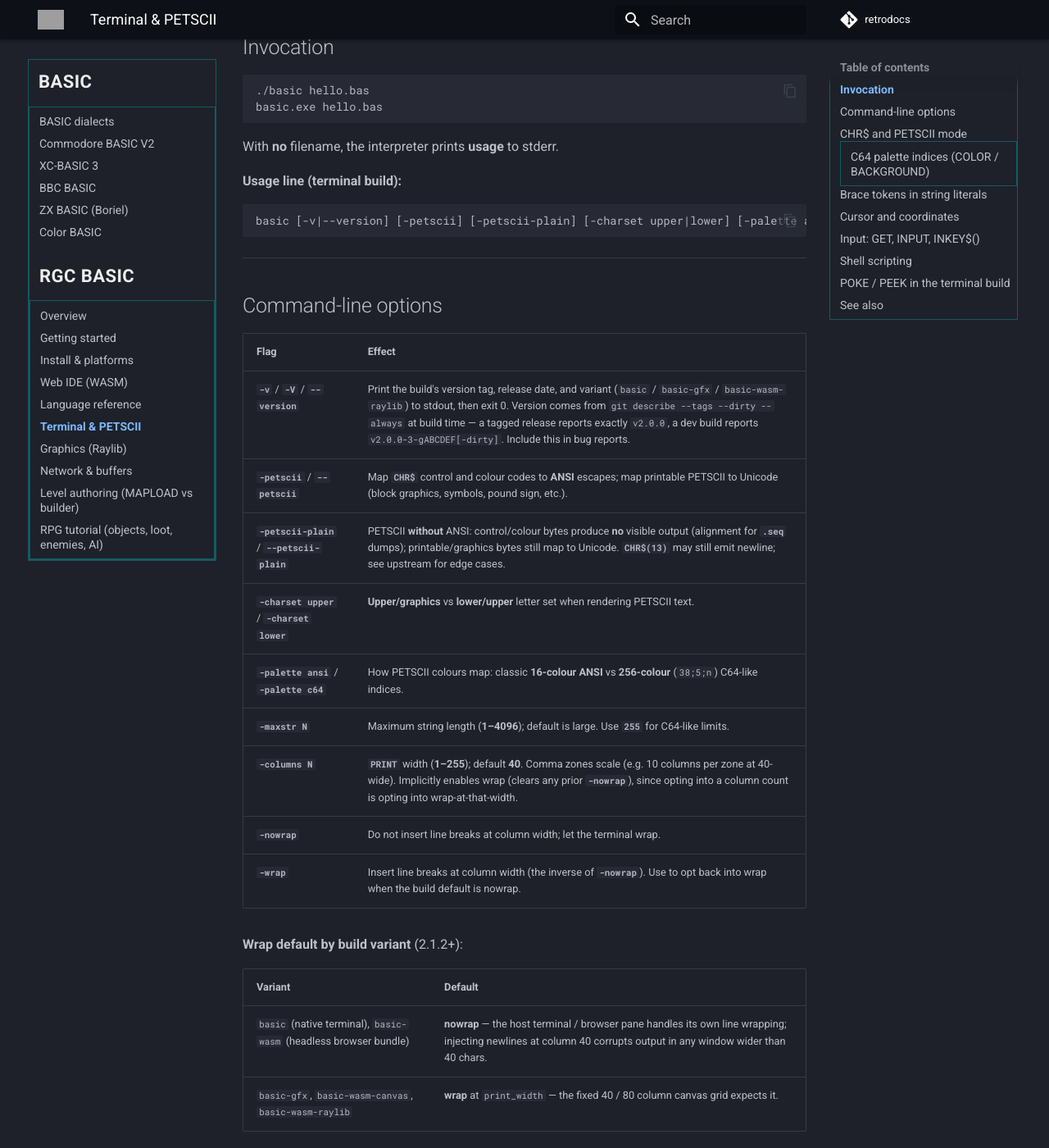
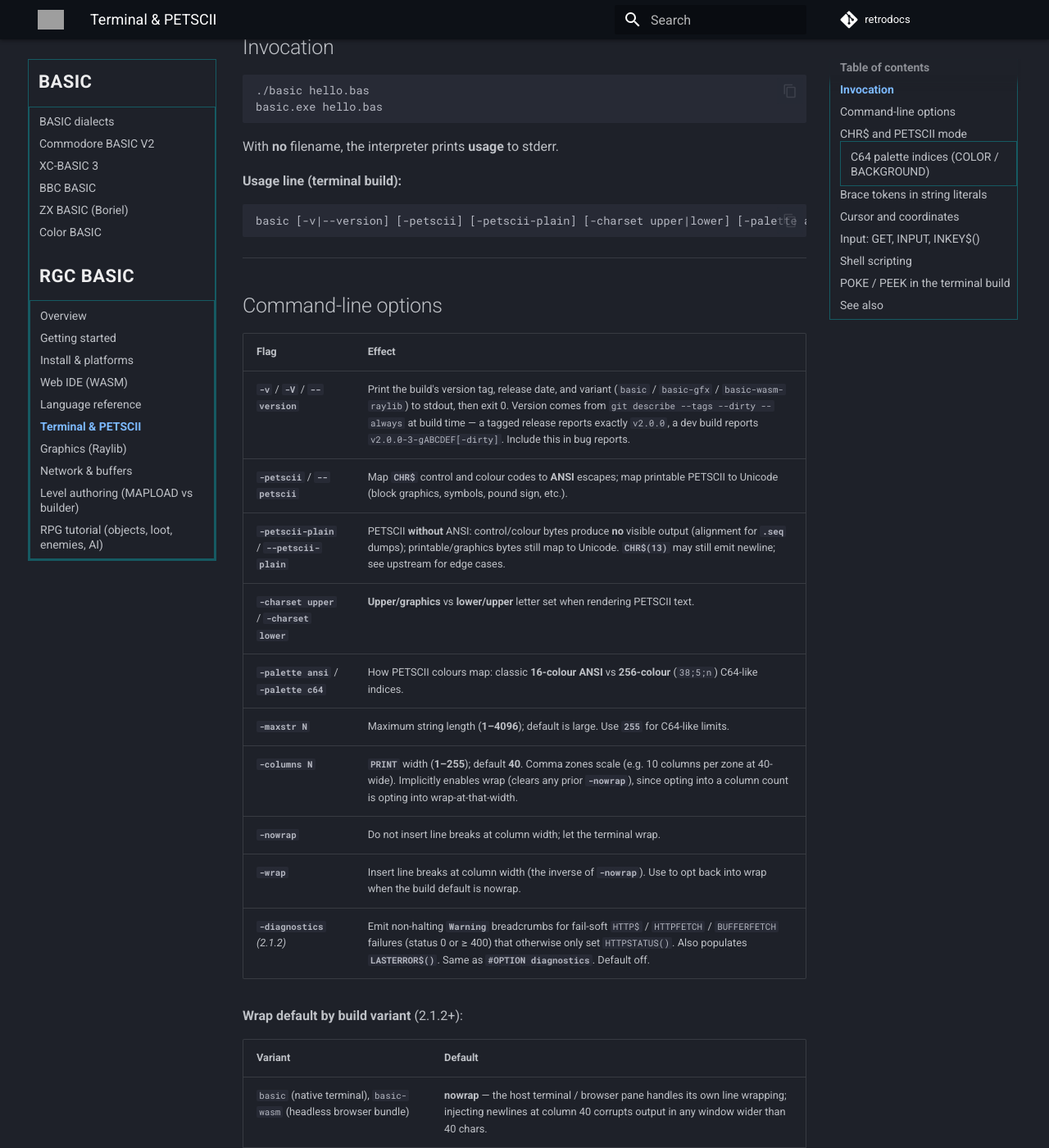
Before and after one commit to omiq/retrodocs, an MkDocs documentation site: the page built from docs/basic/rgc-basic/terminal-petscii.md, in a window 1280 px wide and 1400 px high, scrolled down 357 px. Shown: the whole window at 82% size. Built offline with MkDocs 1.6.1 and Material for MkDocs 9.7.7, drawn with Linux system fonts in a browser that asks for light colours; comment, search, counter and statistics services are not loaded; some of the changed text lies outside the part shown; grey boxes are pictures that could not be loaded.

Commit message:
rgc-basic: document LASTERROR$(), #OPTION diagnostics, at file:line errors
Companion to rgc-basic runtime-error Phase 2.

- language.md: new LASTERROR$() row (last diagnostic text, ccall export
  basic_get_lasterror); new #OPTION diagnostics row (opt-in HTTP-failure
  breadcrumbs).
- terminal-petscii.md: usage line + options table gain -diagnostics; the
  Errors row now documents the "at <file>:N" form for #INCLUDEd lines and
  mentions LASTERROR$() / -diagnostics.

````diff
--- a/docs/basic/rgc-basic/language.md
+++ b/docs/basic/rgc-basic/language.md
@@ -84,6 +84,7 @@
 | `#OPTION columns N` | Print width (**1–255**; default **40**). Implicitly clears `nowrap` so the directive does what its name suggests. |
 | `#OPTION nowrap` | Do not wrap at column width. Default for non-gfx variants (`basic`, `basic-wasm`); the host terminal / browser pane handles its own wrapping. |
 | `#OPTION wrap` | Insert line breaks at column width (inverse of `#OPTION nowrap`). Default for gfx variants. Use to opt into wrap on a non-gfx build, or to override a host-applied `-nowrap`. |
+| `#OPTION diagnostics` *(2.1.2)* | Same as **`-diagnostics`**. Default off. When set, fail-soft `HTTP$` / `HTTPFETCH` / `BUFFERFETCH` failures (status 0 or ≥ 400) emit a non-halting **`Warning`** with line context instead of failing silently, and populate **`LASTERROR$()`**. Use during development / tests to locate silent network failures. |
 | `#OPTION memory c64` / `pet` / `default` | **basic-gfx / canvas WASM only** — virtual memory layout for **`POKE`/`PEEK`**. |
 | `#OPTION screen $addr`, `#OPTION colorram …`, `#OPTION charmem …`, `#OPTION keymatrix …`, `#OPTION bitmap …` | Override individual regions (decimal or hex). |
 | `#OPTION gfx_title "text"` | **basic-gfx** — window title (see also **`-gfx-title`**). |
@@ -283,6 +284,7 @@
 | **`TICKUS()`**, **`TICKMS()`** | Monotonic microsecond / millisecond counters. Origin is implementation-defined — differences are meaningful. Native: `clock_gettime(CLOCK_MONOTONIC)`. Browser WASM: `emscripten_get_now()`. |
 | **`PLATFORM$()`** | Host string — see [Web IDE](web-ide.md#platform-and-capabilities) for **browser** vs native. |
 | **`RGCVERSION$()`** *(2.1.2)* | Build's version + date + variant, e.g. `"v2.1.1-23-gabc1234 (2026-05-23) basic-wasm"`. Same format as the `-v` / `--version` flag's first line. Tools and tests can branch on minimum version (`IF RGCVERSION$() < "2.1.3-" THEN PRINT "needs 2.1.3+"`). Also exposed as a host-side ccall export `basic_get_version() → string` for JS hosts. |
+| **`LASTERROR$()`** *(2.1.2)* | Formatted text of the last runtime diagnostic, e.g. `"Warning on line 20: OPEN: cannot open …"` or `"Error at lib.bas:110: …"`, or `""` if none yet. Pull-mode companion to `JSONSTATUS()` / `HTTPSTATUS()`. Captures hard errors and the soft `Warning` diagnostics; silent HTTP/JSON status failures are captured only under `#OPTION DIAGNOSTICS` (otherwise read `HTTPSTATUS()` / `JSONSTATUS()`). Host-side ccall export: `basic_get_lasterror() → string`. |
 
 ### Evaluation and conversion
 
--- a/docs/basic/rgc-basic/terminal-petscii.md
+++ b/docs/basic/rgc-basic/terminal-petscii.md
@@ -16,7 +16,7 @@
 **Usage line (terminal build):**
 
 ```text
-basic [-v|--version] [-petscii] [-petscii-plain] [-charset upper|lower] [-palette ansi|c64] [-maxstr N] [-columns N] [-nowrap] [-wrap] <program.bas>
+basic [-v|--version] [-petscii] [-petscii-plain] [-charset upper|lower] [-palette ansi|c64] [-maxstr N] [-columns N] [-nowrap] [-wrap] [-diagnostics] <program.bas>
 ```
 
 ---
@@ -34,6 +34,7 @@
 | **`-columns N`** | **`PRINT`** width (**1–255**); default **40**. Comma zones scale (e.g. 10 columns per zone at 40-wide). Implicitly enables wrap (clears any prior **`-nowrap`**), since opting into a column count is opting into wrap-at-that-width. |
 | **`-nowrap`** | Do not insert line breaks at column width; let the terminal wrap. |
 | **`-wrap`** | Insert line breaks at column width (the inverse of **`-nowrap`**). Use to opt back into wrap when the build default is nowrap. |
+| **`-diagnostics`** *(2.1.2)* | Emit non-halting **`Warning`** breadcrumbs for fail-soft `HTTP$` / `HTTPFETCH` / `BUFFERFETCH` failures (status 0 or ≥ 400) that otherwise only set `HTTPSTATUS()`. Also populates **`LASTERROR$()`**. Same as **`#OPTION diagnostics`**. Default off. |
 
 **Wrap default by build variant** (2.1.2+):
 
@@ -132,7 +133,7 @@
 | **Stderr** | Errors and usage go to **stderr**; **`PRINT`** stays on **stdout** when redirected. |
 | **Arguments** | `./basic script.bas a b` → **`ARG$(0)`** = script path, **`ARG$(1)`**…**`ARG$(ARGC())`** = args. |
 | **`SYSTEM` / `EXEC$`** | Full shell access on native OS (see [Language reference](language.md#scripting-and-shell-native-os)). |
-| **Errors** | Runtime diagnostics include the **source line number**, the **line text**, a **`^`** caret near the offending column, and often a **`Hint:`** line. Two severities: **`Error on line N`** halts the program; **`Warning on line N`** reports a soft failure (e.g. `OPEN` of a missing file sets `ST = 1`) and **execution continues**. Load-time errors (bad **`#INCLUDE`**, duplicate lines, etc.) print before execution. |
+| **Errors** | Runtime diagnostics include the **source line number**, the **line text**, a **`^`** caret near the offending column, and often a **`Hint:`** line. Two severities: **`Error on line N`** halts the program; **`Warning on line N`** reports a soft failure (e.g. `OPEN` of a missing file sets `ST = 1`) and **execution continues**. Lines from an **`#INCLUDE`**d file report **`at <file>:N`** instead of **`on line N`**, so multi-file programs localise correctly. **`LASTERROR$()`** returns the last diagnostic's text; **`-diagnostics`** / **`#OPTION diagnostics`** adds breadcrumbs for otherwise-silent `HTTP$` failures. Load-time errors (bad **`#INCLUDE`**, duplicate lines, etc.) print before execution. |
 
 Examples in the repo (also in the IDE preset): **`examples/scripting.bas`** — [Web IDE](https://ide.retrogamecoders.com/?file=scripting.bas&platform=rgc-basic); PETSCII / brace tokens — [petscii-data.bas](https://ide.retrogamecoders.com/?file=petscii-data.bas&platform=rgc-basic), [c64_control_codes_demo.bas](https://ide.retrogamecoders.com/?file=c64_control_codes_demo.bas&platform=rgc-basic).
 
````
